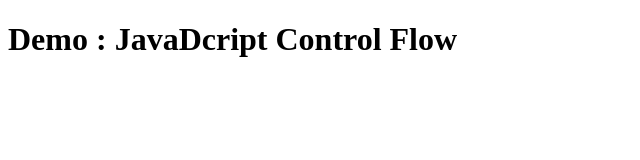
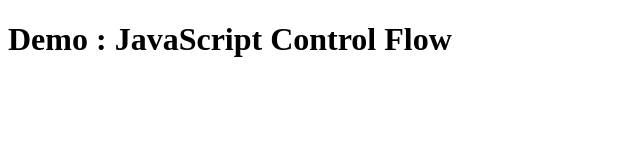
Before and after one commit to carl-michael-hash/git-branch-lab, a plain HTML site: page index.html in a window 1280 px wide. Shown: the whole page, without its empty margins (0-640 px from the left). Drawn offline with Linux system fonts and the light colour scheme.

Commit message:
fix spelling error

```diff
--- a/index.html
+++ b/index.html
@@ -6,7 +6,7 @@
     <title>Document</title>
 </head>
 <body>
-    <h1> Demo : JavaDcript Control Flow</h1>
+    <h1> Demo : JavaScript Control Flow</h1>
     </h1>
 </body>
 </html>
```
